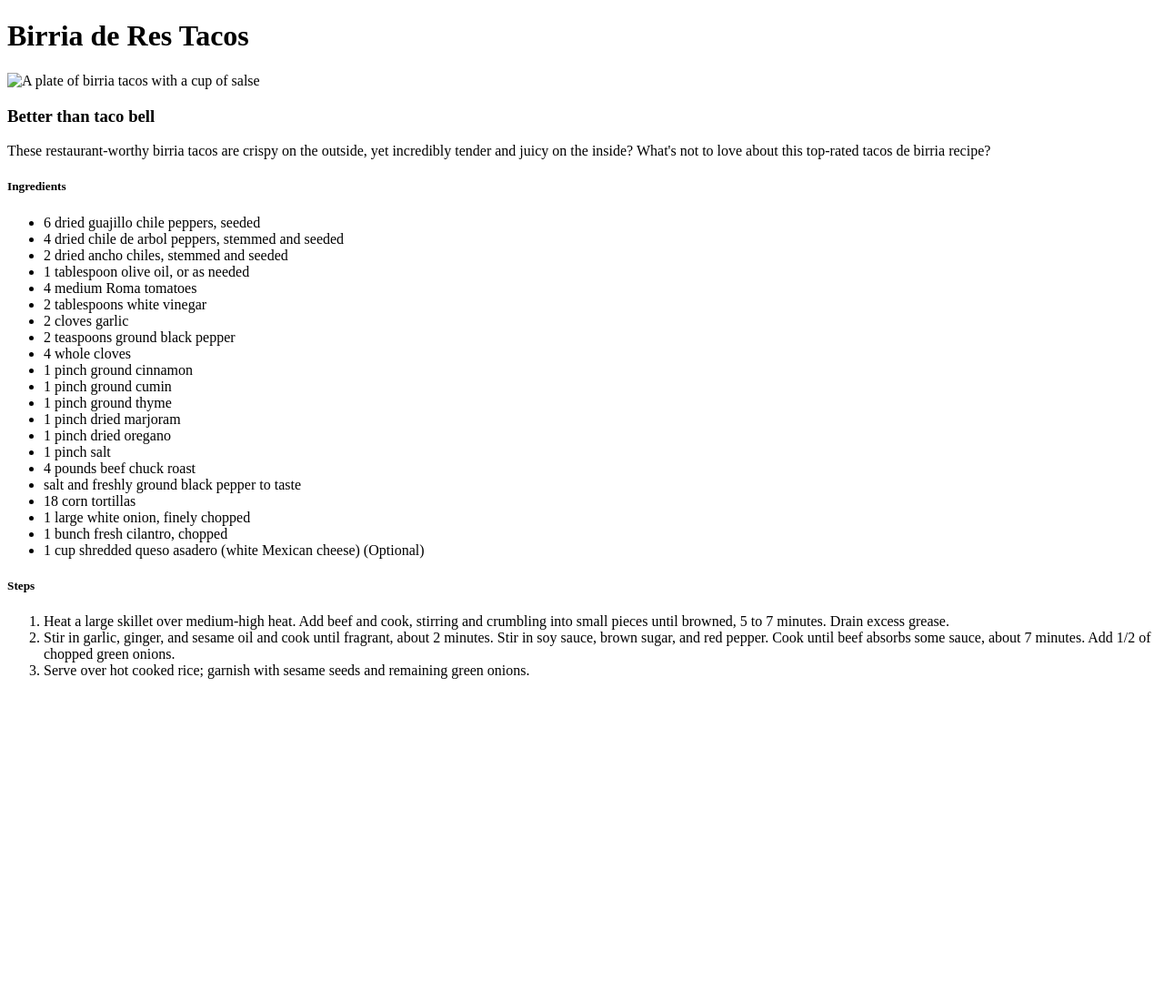
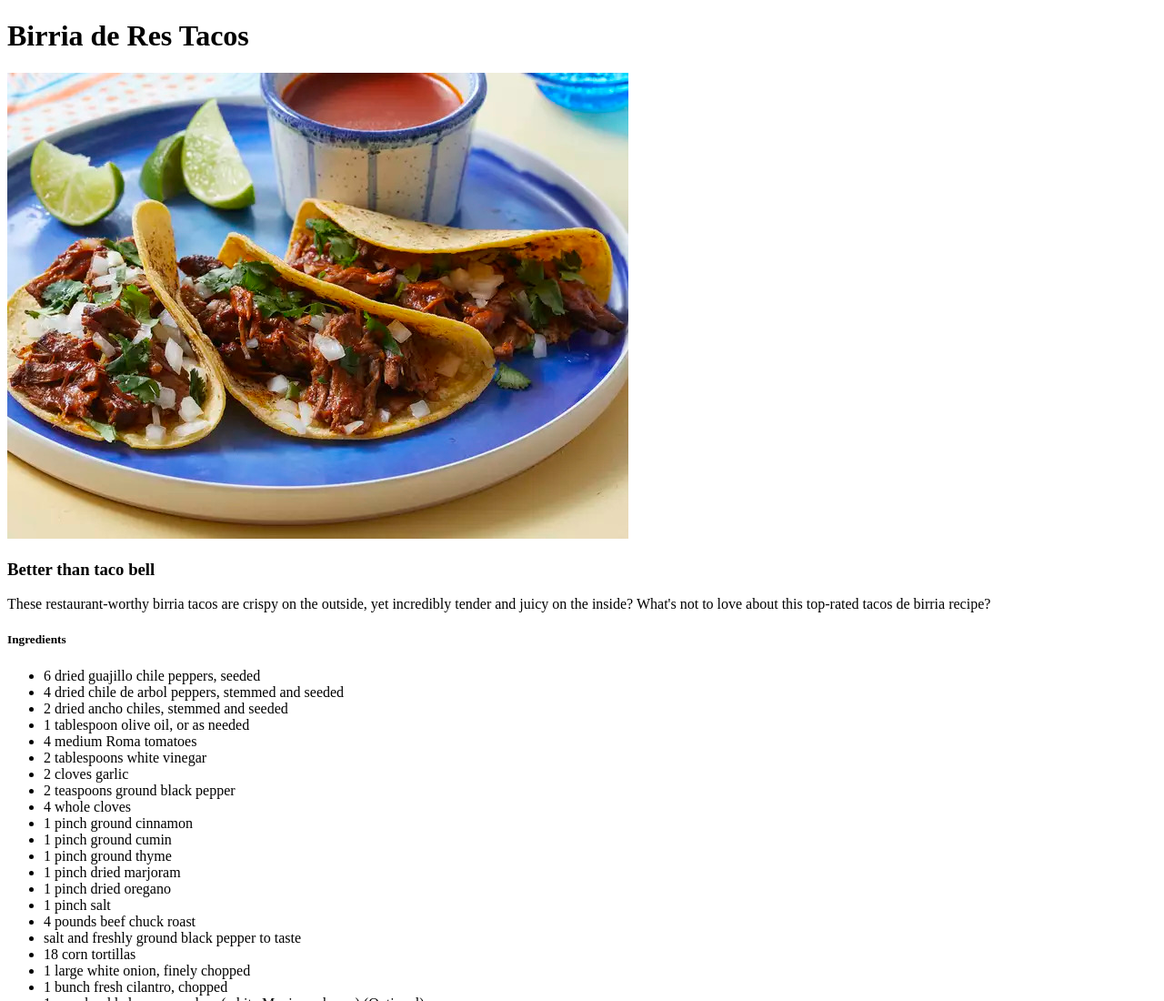
Before and after one commit to almarks/odin-recipes, a plain HTML site: page recipes/birria-tacos.html in a window 1280 px wide. Shown: the top 1100 px of the page at 91% size. Before the commit the page ends 800 px from the top, so only its background shows below. Drawn offline with Linux system fonts and the light colour scheme.

Commit message:
Proper URLs have been added to two other recipes

```diff
--- a/recipes/birria-tacos.html
+++ b/recipes/birria-tacos.html
@@ -14,7 +14,7 @@
                 <h1 class="recipe-name">Birria de Res Tacos</h1>
             </div>
             <div class="">
-                <img class="recipe-image" src="img/birria-tacos.jpg" alt="A plate of birria tacos with a cup of salse">
+                <img class="recipe-image" src="https://almarks.github.io/odin-recipes/img/birria-tacos.jpg" alt="A plate of birria tacos with a cup of salse">
             </div>
             <div class="">
                 <h3>Better than taco bell</h3>
```
Also changed, not shown: recipes/mozzarella-sticks.html (+1 -1 lines).
